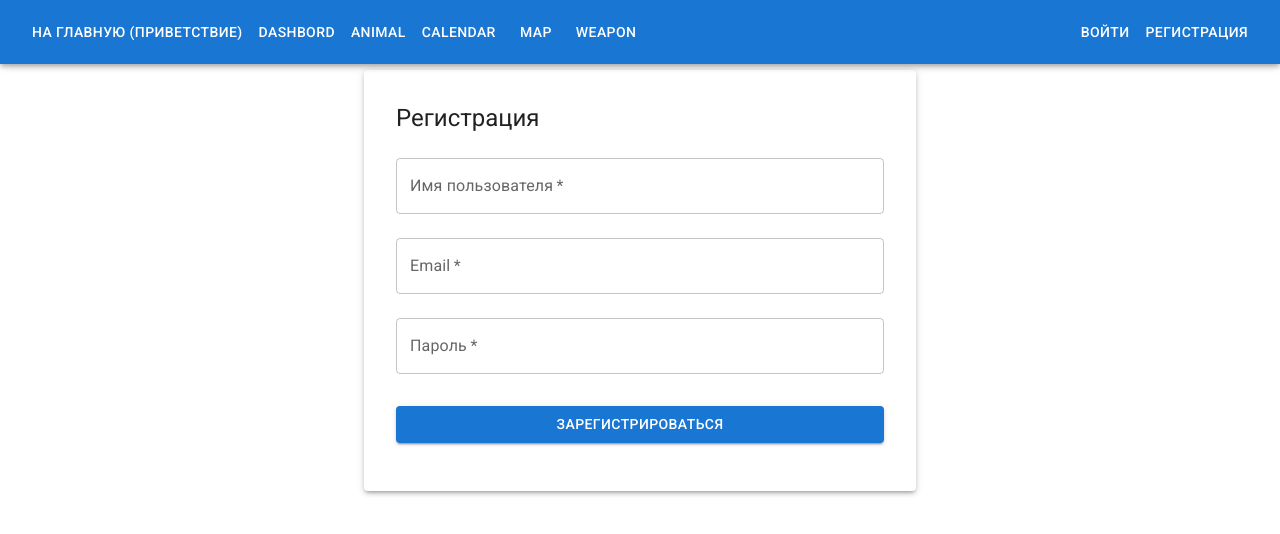
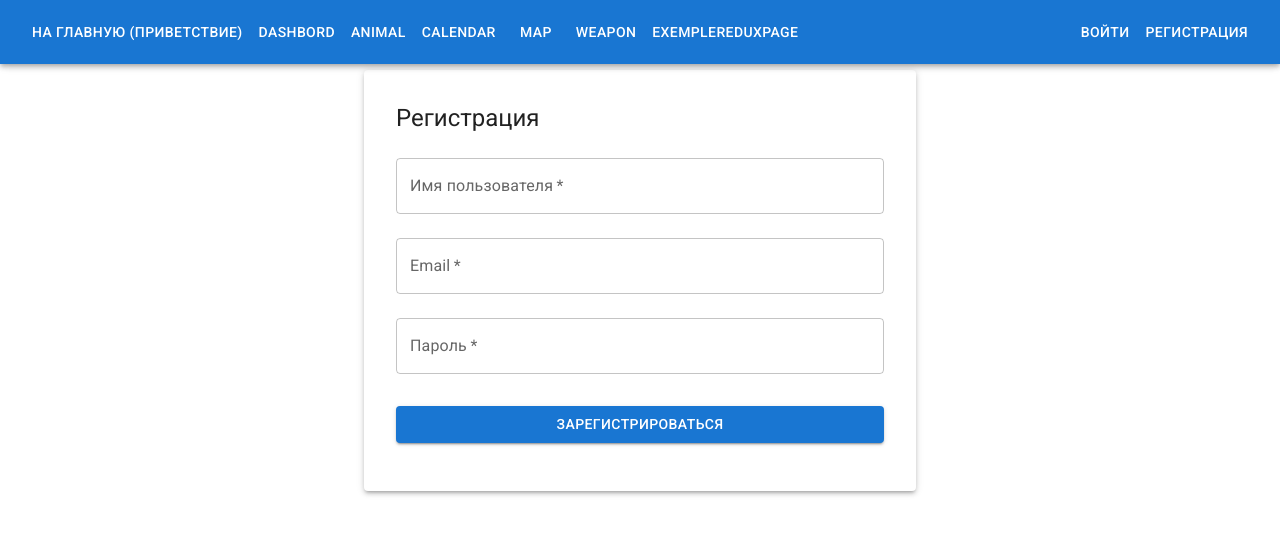
Before and after one commit to Heaneycute/WildGuide, a React (Vite) app in the folder client/: page /signup in a window 1280 px wide. Shown: the top 534 px of the page. Built offline with nearby package versions, Linux system fonts and the light colour scheme; no server answers.

Commit message:
отдельная страница редакса

```diff
--- a/client/src/App.tsx
+++ b/client/src/App.tsx
@@ -10,6 +10,7 @@ import Animal from './Pages/Animal';
 import Calendar from './Pages/Calendar';
 import Map from './Pages/Map';
 import Weapon from './Pages/Weapon';
+import ExempleReduxPage from './Pages/ExempleReduxPage';
 import { User } from './types';
 
 export const initUser = {
@@ -69,6 +70,10 @@ function App() {
           path: '/weapon',
           element: <Weapon setUser={setUser} />,
         },
+        {
+          path: '/exemplereduxpage',
+          element: <ExempleReduxPage setUser={setUser} />,
+        },
       ],
     },
   ]);
--- /dev/null
+++ b/client/src/Pages/ExempleReduxPage.tsx
@@ -0,0 +1,21 @@
+import { Container, Typography, Box } from '@mui/material';
+import AnimalExampleList from '../components/ExempleReduxPage/AnimalExampleList';
+import { ExampleComponent } from '../components/ExempleReduxPage/ExampleComponent';
+import { User } from '../types';
+
+export default function ExempleReduxPage({ user }: { user: User }) {
+  return (
+    <Container maxWidth="lg">
+      <Box sx={{ mt: 4, mb: 4 }}>
+        <Typography variant="h4" component="h1" gutterBottom>
+          WildGuide - Расширенный пример Redux
+        </Typography>
+        <Typography variant="subtitle1" gutterBottom>
+          Добро пожаловать, {user?.name || 'Гость'}
+        </Typography>
+        <AnimalExampleList />
+        <ExampleComponent />
+      </Box>
+    </Container>
+  );
+}
--- a/client/src/Pages/HomePage.tsx
+++ b/client/src/Pages/HomePage.tsx
@@ -1,6 +1,4 @@
 import { Container, Typography, Box } from '@mui/material';
-import AnimalExampleList from '../components/HomePage/AnimalExampleList';
-import { ExampleComponent } from '../components/HomePage/ExampleComponent';
 import { User } from '../types';
 
 export default function HomePage({ user }: { user: User }) {
@@ -8,13 +6,8 @@ export default function HomePage({ user }: { user: User }) {
     <Container maxWidth="lg">
       <Box sx={{ mt: 4, mb: 4 }}>
         <Typography variant="h4" component="h1" gutterBottom>
-          WildGuide - Расширенный пример Redux
+          WildGuide - ВСЕМ ПРИВЕТ. ТУТ Я ХОЧУ ПАЛАРАКС
         </Typography>
-        <Typography variant="subtitle1" gutterBottom>
-          Добро пожаловать, {user?.name || 'Гость'}
-        </Typography>
-        <AnimalExampleList />
-        <ExampleComponent />
       </Box>
     </Container>
   );
--- a/client/src/components/NavBar/Navbar.tsx
+++ b/client/src/components/NavBar/Navbar.tsx
@@ -71,6 +71,13 @@ export default function Navbar({ user, setUser }: NavbarProps) {
           >
             Weapon
           </Button>
+          <Button
+            color="inherit"
+            component={RouterLink}
+            to="/exemplereduxpage"
+          >
+            ExempleReduxPage
+          </Button>
         </Typography>
         <Box>
           {user?.username ? (
```
Also changed, not shown: client/src/components/ExempleReduxPage/AnimalExampleList.tsx (renamed from client/src/components/HomePage/AnimalExampleList.tsx), client/src/components/ExempleReduxPage/ExampleComponent.tsx (renamed from client/src/components/HomePage/ExampleComponent.tsx).
